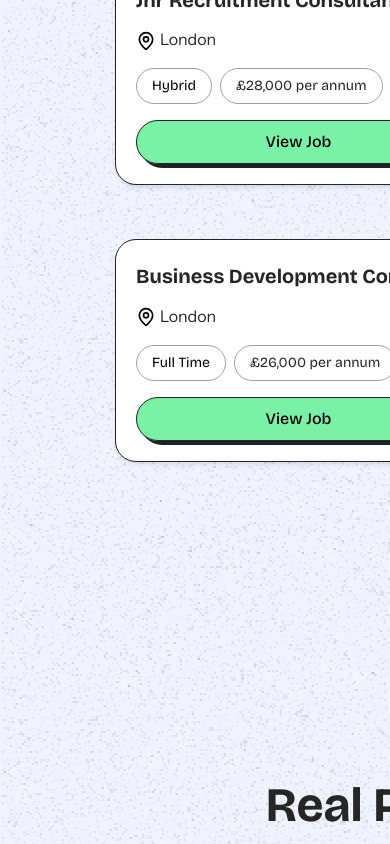
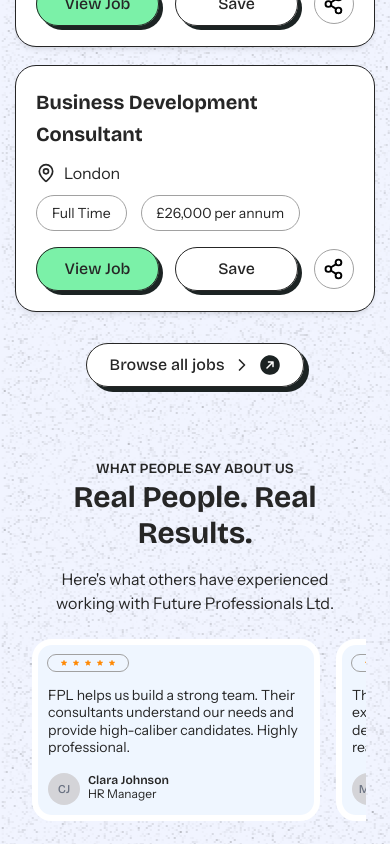
Before and after one commit to ndrew98/futurePro, a React (Vite) app: page / in a window 390 px wide. Shown: the part 4560-5404 px from the top of the page. Built offline with nearby package versions, Linux system fonts and the light colour scheme.

Commit message:
Testimaonial Mobile Screen DOne

```diff
--- a/src/components/FeaturedJobsSection.jsx
+++ b/src/components/FeaturedJobsSection.jsx
@@ -8,7 +8,7 @@ const FeaturedJobsSection = () => {
   const [loading, setLoading] = useState(true);
 
   useEffect(() => {
-    // Using mock data for now ,will later fetch from the api
+    // Using mock data for now, will later fetch from the api
     const mockJobs = [
       {
         id: 1,
@@ -39,20 +39,20 @@ const FeaturedJobsSection = () => {
 
   return (
     <section
-      className="w-full px-20 py-28 inline-flex flex-col justify-start items-center gap-12"
+      className="w-full px-4 py-12 md:px-20 md:py-28 flex flex-col justify-start items-center gap-8 md:gap-12"
       style={{
         backgroundImage: `url(${assets.white_noise})`,
       }}
     >
-      <div className="mx-auto px-4">
-        <div className="text-center mb-12">
-          <div className="text-center justify-start text-neutral-800 text-base font-semibold font-['Bricolage_Grotesque'] mb-2">
+      <div className="w-full sm:w-96 md:w-auto">
+        <div className="text-center mb-8 md:mb-12">
+          <div className="text-center text-neutral-800 text-base font-semibold font-['Bricolage_Grotesque'] mb-2">
             LATEST ROLES
           </div>
-          <h2 className="text-center justify-start text-neutral-800 text-5xl font-bold font-['Bricolage_Grotesque'] leading-[62.40px]">
+          <h2 className="text-center text-neutral-800 text-3xl md:text-5xl font-bold font-['Bricolage_Grotesque'] leading-10 md:leading-[62.40px]">
             Fresh Opportunities, Handpicked for You
           </h2>
-          <p className="w-[801.01px] text-center j text-neutral-800 text-lg font-normal font-['Instrument_Sans'] leading-normal mx-auto">
+          <p className="text-center text-neutral-800 text-base md:text-lg font-normal font-['Instrument_Sans'] leading-tight md:leading-normal mx-auto">
             We update our listings regularly with the latest vacancies across
             industries. Explore some of our most recent opportunities below—and
             apply today.
@@ -60,52 +60,68 @@ const FeaturedJobsSection = () => {
         </div>
 
         {loading ? (
-          <div className="flex justify-center ">
+          <div className="flex justify-center">
             <div className="animate-spin rounded-full h-12 w-12 border-t-2 border-b-2 border-blue-500"></div>
           </div>
         ) : (
           <>
-            <div className="grid grid-cols-1 p-5  content-between md:grid-cols-3 gap-14">
+            <div className="flex flex-col gap-5 md:grid md:grid-cols-3 md:gap-8">
               {featuredJobs.map((job) => (
                 <div
                   key={job.id}
-                  className="bg-white rounded-[20px] p-5 self-stretch  outline-[0.50px] outline-offset-[-0.50px] outline-neutral-800 shadow-md "
+                  className="bg-white rounded-[20px] p-5 self-stretch outline outline-[0.50px] outline-offset-[-0.50px] outline-neutral-800 shadow-md flex flex-col justify-between"
                 >
-                  <h3 className="mb-3 self-stretch text-neutral-800 text-xl font-bold font-['Bricolage_Grotesque'] leading-relaxed">
+                  <div className="flex-1 flex flex-col gap-3">
+                    <h3 className="self-stretch text-neutral-800 text-xl font-bold font-['Bricolage_Grotesque'] leading-relaxed">
                       {job.title}
                     </h3>
-                  <div className="mb-4">
-                    <MapPin className="inline-block h-5 w-5 ext-neutral-800 mr-1" />
-                    <span className="text-center  text-neutral-800 text-base font-normal font-['Instrument_Sans'] leading-tight">
+                    <div className="inline-flex items-end gap-2">
+                      <MapPin className="h-5 w-5 text-neutral-800" />
+                      <span className="text-center text-neutral-800 text-base font-normal font-['Instrument_Sans'] leading-tight">
                         {job.location}
                       </span>
                     </div>
 
-                  <div className="flex flex-wrap gap-2 mb-4">
-                    <span className="px-4 py-2 rounded-[100px] outline-1 outline-offset-[-1px] outline-neutral-400 flex justify-center items-center gap-2.5 text-sm">
+                    <div className="inline-flex flex-wrap gap-3.5">
+                      <span className="px-4 py-2 rounded-[100px] outline outline-1 outline-offset-[-1px] outline-neutral-400 flex justify-center items-center text-sm text-neutral-800 font-['Instrument_Sans']">
                         {job.type}
                       </span>
-                    <span className="px-4 py-2 rounded-[100px] outline-1 outline-offset-[-1px] outline-neutral-400 flex justify-center items-center gap-2.5 text-sm text-neutral-800">
+                      <span className="px-4 py-2 rounded-[100px] outline outline-1 outline-offset-[-1px] outline-neutral-400 flex justify-center items-center text-sm text-neutral-800 font-['Instrument_Sans']">
                         {job.salary}
                       </span>
                     </div>
-                  <div className="self-stretch flex items-center justify-between mt-4 gap-3.5">
-                    <button className="flex-1  px-6 py-3 bg-green-300 rounded-[100px] shadow-[4px_4px_0px_0px_rgba(28,35,35,1.00)] font-medium font-['Bricolage_Grotesque'] leading-tight  text-base  outline-1 outline-offset-[-1px] outline-neutral-800 flex justify-center items-center gap-2  hover:bg-gray-50 transition">
+                  </div>
+
+                  <div className="self-stretch inline-flex justify-start items-center gap-4 mt-4">
+                    <button className="flex-1 px-6 py-3 bg-green-300 rounded-[100px] shadow-[4px_4px_0px_0px_rgba(28,35,35,1.00)] outline outline-1 outline-offset-[-1px] outline-neutral-800 flex justify-center items-center">
+                      <span className="text-neutral-800 text-base font-medium font-['Bricolage_Grotesque'] leading-tight">
                         View Job
+                      </span>
                     </button>
-                    <button className="flex-1 px-6 py-3 bg-white rounded-[100px] shadow-[4px_4px_0px_0px_rgba(28,35,35,1.00)]  outline-1 outline-offset-[-1px]text-neutral-800 text-base font-medium font-['Bricolage_Grotesque'] leading-tight outline-neutral-800 flex justify-center items-center gap-2 hover:border-gray-400 transition">
+                    <button className="flex-1 px-6 py-3 bg-white rounded-[100px] shadow-[4px_4px_0px_0px_rgba(28,35,35,1.00)] outline outline-1 outline-offset-[-1px] outline-neutral-800 flex justify-center items-center">
+                      <span className="text-neutral-800 text-base font-medium font-['Bricolage_Grotesque'] leading-tight">
                         Save
+                      </span>
                     </button>
-                    <button className="p-2 text-gray-500 rounded-full border border-gray-400 hover:text-gray-700">
-                      <img src={assets.sharenetwork} alt="SharedNetwork" />
+                    <button className="p-2 rounded-[100px] outline outline-1 outline-offset-[-1px] outline-neutral-400 flex justify-start items-center gap-2.5 overflow-hidden">
+                      <img
+                        src={assets.sharenetwork}
+                        alt="SharedNetwork"
+                        className="w-6 h-6"
+                      />
                     </button>
                   </div>
                 </div>
               ))}
             </div>
 
-            <div className="mt-10 text-center flex items-center justify-center">
-              <SecondaryButton to="job-board">Browse all jobs</SecondaryButton>
+            <div className="mt-8 md:mt-10 text-center flex items-center justify-center">
+              <SecondaryButton to="job-board">
+                <div className="flex items-center gap-2">
+                  <span>Browse all jobs</span>
+                  <ChevronRight size={20} />
+                </div>
+              </SecondaryButton>
             </div>
           </>
         )}
--- a/src/components/Hero.jsx
+++ b/src/components/Hero.jsx
@@ -1,146 +1,133 @@
 import React from "react";
-import Marquee from "react-fast-marquee";
 import { assets } from "../assets/assets";
 
-const ServicesSection = () => {
+const TestimonialsSection = () => {
   return (
     <section
-      className="py-16 "
+      className="w-full p-20 inline-flex flex-col justify-start items-center gap-12"
       style={{
         backgroundImage: `url(${assets.white_noise})`,
       }}
     >
-      <div className="mx-auto px-20">
-        <div className="text-center mb-12">
-          <div className=" text-neutral-800 text-base font-semibold font-['Bricolage_Grotesque'] mb-2">
-            OUR SERVICES
+      <div className="mx-auto flex flex-col">
+        <div className="text-center items-center mb-6">
+          <div className="text-center justify-start text-neutral-800 text-base font-semibold font-['Bricolage_Grotesque']">
+            WHAT PEOPLE SAY ABOUT US
           </div>
-          <h2 className="text-5xl text-neutral-800 md:text-5xl font-bold font-['Bricolage_Grotesque'] leading-[62.40px] mb-6">
-            Tailored Recruitment Solutions
+          <h2 className="text-center justify-start text-neutral-800 text-5xl font-bold font-['Bricolage_Grotesque'] mb-6">
+            Real People. Real Results.
           </h2>
-          <p className="max-w-3xl mx-auto self-stretch text-neutral-800 text-lg  font-normal font-['Instrument_Sans'] leading-normal">
-            Every company is different. Every professional is unique. That's why
-            we offer tailored recruitment solutions to suit your needs however
-            specific they may be.
+          <p className="w-96 text-center justify-start text-neutral-800 text-lg font-normal font-['Instrument_Sans'] leading-normal mx-auto">
+            Here's what others have experienced working with Future
+            Professionals Ltd.
           </p>
         </div>
 
-        <div className="grid grid-cols-1 md:grid-cols-3 gap-8">
-          {/* Permanent Recruitment */}
-          <div
-            className=" p-8 rounded-xl shadow-md  outline-[6px] outline-offset-[-6px] outline-white text-center "
-            style={{ backgroundColor: "var(--color-background)" }}
-          >
-            <div className="text-blue-500 mb-4">
-              <img
-                src={assets.permanent_icon}
-                alt=""
-                className="h-12 w-12 mx-auto"
-              />
-            </div>
-            <h3 className="text-xl font-bold mb-3">Permanent Recruitment</h3>
-            <p className="text-gray-600">
-              We specialize in finding top-tier talent for permanent positions,
-              ensuring a perfect fit for both clients and candidates.
-            </p>
+        {/* Grouped testimonials */}
+        <div className="self-stretch flex flex-row gap-5">
+          {/* Group 1: 1st and 2nd */}
+          <div className="flex flex-wrap gap-5 justify-start">
+            <TestimonialCard {...testimonials[0]} />
+            <TestimonialCard {...testimonials[1]} />
           </div>
 
-          {/* Temporary Recruitment */}
-          <div
-            className=" p-8 rounded-xl shadow-md  outline-[6px] outline-offset-[-6px] outline-white text-center "
-            style={{ backgroundColor: "var(--color-background)" }}
-          >
-            <div className="text-green-500 mb-4">
-              <img
-                src={assets.temporary_icon}
-                alt=""
-                className="h-12 w-12 mx-auto"
-              />
-            </div>
-            <h3 className="text-xl font-bold mb-3">Temporary Recruitment</h3>
-            <p className="text-gray-600">
-              Our temporary recruitment solutions provide flexibility and access
-              to skilled professionals for short-term or project-based roles.
-            </p>
+          {/* Group 2: 3rd only */}
+          <div className="flex justify-center w-full h-[482px]">
+            <TestimonialCard {...testimonials[2]} />
           </div>
 
-          {/* Contractual Recruitment */}
-          <div
-            className=" p-8 rounded-xl shadow-md  outline-[6px] outline-offset-[-6px] outline-white text-center "
-            style={{ backgroundColor: "var(--color-background)" }}
-          >
-            <div className="text-orange-500 mb-4 text-center">
-              <img
-                src={assets.contractual_icon}
-                alt=""
-                className="h-12 w-12 mx-auto"
-              />
-            </div>
-            <h3 className="text-xl font-bold mb-3">Contractual Recruitment</h3>
-            <p className="text-gray-600">
-              We connect businesses with specialized talent for specific
-              projects, offering both clients and candidates tailored solutions.
-            </p>
+          {/* Group 3: 4th and 5th */}
+          <div className="flex flex-wrap gap-5 justify-end">
+            <TestimonialCard {...testimonials[3]} />
+            <TestimonialCard {...testimonials[4]} />
           </div>
-        </div>
-
-        {/* Industry icons */}
-        <div className="mt-16 flex flex-wrap justify-center gap-4">
-          <Marquee>
-            {industries.map((industry, index) => (
-              <div
-                key={index}
-                className="flex mx-4 px-6 py-3 gap-3 bg-white rounded-[100px]  shadow-md  text-gray-700 text-sm font-medium whitespace-nowrap overflow-hidden"
-              >
-                <span className="w-5 h-5 mx-auto"> {industry.icon}</span>
-                <span className="text-center justify-start text-neutral-800 text-base font-semibold font-['Instrument_Sans']">
-                  {industry.name}
-                </span>
-              </div>
-            ))}
-          </Marquee>
         </div>
       </div>
     </section>
   );
 };
 
-// Industry list with icons
-const industries = [
+const TestimonialCard = ({ rating, content, author, position }) => {
+  return (
+    <div className="flex-1 min-w-[300px] self-stretch p-5 bg-blue-50 rounded-[20px] outline-[6px] outline-offset-[-6px] outline-white flex flex-col justify-between items-start gap-6">
+      <div className="px-4 py-2 rounded-full outline-1 outline-neutral-400 inline-flex gap-1">
+        {[...Array(5)].map((_, i) => (
+          <svg
+            key={i}
+            className={`w-3 h-3 ${
+              i < rating ? "text-orange-400" : "text-gray-300"
+            }`}
+            fill="currentColor"
+            viewBox="0 0 20 20"
+          >
+            <path d="M9.049 2.927c.3-.921 1.603-.921 1.902 0l1.07 3.292a1 1 0 00.95.69h3.462c.969 0 1.371 1.24.588 1.81l-2.8 2.034a1 1 0 00-.364 1.118l1.07 3.292c.3.921-.755 1.688-1.54 1.118l-2.8-2.034a1 1 0 00-1.175 0l-2.8 2.034c-.784.57-1.838-.197-1.539-1.118l1.07-3.292a1 1 0 00-.364-1.118L2.98 8.72c-.783-.57-.38-1.81.588-1.81h3.461a1 1 0 00.951-.69l1.07-3.292z" />
+          </svg>
+        ))}
+      </div>
+
+      <p className="text-neutral-800 text-base font-normal font-['Instrument_Sans'] leading-tight">
+        {content}
+      </p>
+
+      <div className="inline-flex justify-start items-start gap-2.5">
+        <div className="w-9 h-9 bg-zinc-300 rounded-full flex justify-center items-center">
+          <span className="text-gray-500 font-medium">
+            {author
+              .split(" ")
+              .map((n) => n[0])
+              .join("")}
+          </span>
+        </div>
+        <div className="inline-flex flex-col justify-start items-start">
+          <div className="text-neutral-800 text-sm font-semibold font-['Bricolage_Grotesque'] leading-tight">
+            {author}
+          </div>
+          <div className="text-neutral-800 text-xs font-normal font-['Instrument_Sans'] leading-none">
+            {position}
+          </div>
+        </div>
+      </div>
+    </div>
+  );
+};
+
+// Sample testimonial data
+const testimonials = [
   {
-    name: "Healthcare",
-    icon: <img src={assets.stethoscope} alt="Healthcare" className="h-6 w-6" />,
+    rating: 5,
+    content:
+      "FPL helps us build a strong team. Their consultants understand our needs and provide high-caliber candidates. Highly professional.",
+    author: "Clara Johnson",
+    position: "HR Manager",
   },
   {
-    name: "Finance",
-    icon: <img src={assets.coins} alt="Finance" className="h-6 w-6" />,
+    rating: 5,
+    content:
+      "Their support goes beyond expectations. We rely on them to deliver talent quickly and efficiently. A real game changer.",
+    author: "Michael Smith",
+    position: "Talent Lead",
   },
   {
-    name: "Education",
-    icon: (
-      <img src={assets.graduationcap} alt="Education" className="h-6 w-6" />
-    ),
+    rating: 5,
+    content:
+      "FPL provided expert insights and a deep understanding of our industry. They helped us grow with the right people.",
+    author: "Sarah Williams",
+    position: "CEO",
   },
   {
-    name: "Legal Services",
-    icon: <img src={assets.gavel} alt="Legal Services" className="h-6 w-6" />,
+    rating: 5,
+    content:
+      "The professionalism and dedication from FPL is unmatched. We value their partnership greatly and see great long-term potential.",
+    author: "David Brown",
+    position: "CTO",
   },
   {
-    name: "Hospitality",
-    icon: <img src={assets.bed} alt="Hospitality" className="h-6 w-6" />,
-  },
-  {
-    name: "Industrial",
-    icon: <img src={assets.hardhat} alt="Industrial" className="h-6 w-6" />,
-  },
-  {
-    name: "Healthcare",
-    icon: <img src={assets.stethoscope} alt="Healthcare" className="h-6 w-6" />,
-  },
-  {
-    name: "Finance",
-    icon: <img src={assets.coins} alt="Finance" className="h-6 w-6" />,
+    rating: 5,
+    content:
+      "Thanks to FPL, our team is more capable than ever. They truly understand people and business needs.",
+    author: "Jessica Lee",
+    position: "Operations Manager",
   },
 ];
 
-export default ServicesSection;
+export default TestimonialsSection;
--- a/src/components/TestimonalsSection.jsx
+++ b/src/components/TestimonalsSection.jsx
@@ -1,60 +1,104 @@
-import React from "react";
+import React, { useState, useEffect } from "react";
 import { assets } from "../assets/assets";
 
 const TestimonialsSection = () => {
+  const [isMobile, setIsMobile] = useState(false);
+
+  useEffect(() => {
+    // Check if screen is mobile-sized on initial render
+    const checkScreenSize = () => {
+      setIsMobile(window.innerWidth < 768);
+    };
+
+    // Set initial state
+    checkScreenSize();
+
+    // Add event listener for window resize
+    window.addEventListener("resize", checkScreenSize);
+
+    // Clean up
+    return () => window.removeEventListener("resize", checkScreenSize);
+  }, []);
+
   return (
     <section
-      className="w-full p-20 inline-flex flex-col justify-start items-center gap-12"
+      className="w-full p-6 md:p-20 inline-flex flex-col justify-start items-center gap-6 md:gap-12"
       style={{
         backgroundImage: `url(${assets.white_noise})`,
       }}
     >
-      <div className="mx-auto flex flex-col">
+      <div className="mx-auto flex flex-col w-full ">
         <div className="text-center items-center mb-6">
-          <div className="text-center justify-start text-neutral-800 text-base font-semibold font-['Bricolage_Grotesque']">
+          <div className="text-center justify-start text-neutral-800 text-sm md:text-base font-semibold font-['Bricolage_Grotesque']">
             WHAT PEOPLE SAY ABOUT US
           </div>
-          <h2 className="text-center justify-start text-neutral-800 text-5xl font-bold font-['Bricolage_Grotesque'] mb-6">
+          <h2 className="text-center justify-start text-neutral-800 text-3xl md:text-5xl font-bold font-['Bricolage_Grotesque'] mb-4 md:mb-6">
             Real People. Real Results.
           </h2>
-          <p className="w-96 text-center justify-start text-neutral-800 text-lg font-normal font-['Instrument_Sans'] leading-normal mx-auto">
+          <p className="w-full max-w-xs md:max-w-md text-center justify-start text-neutral-800 text-base md:text-lg font-normal font-['Instrument_Sans'] leading-normal mx-auto">
             Here's what others have experienced working with Future
             Professionals Ltd.
           </p>
         </div>
 
-        {/* Grouped testimonials */}
+        {/* Testimonial display - desktop vs mobile */}
+        {isMobile ? (
+          <MobileTestimonials testimonials={testimonials} />
+        ) : (
+          <DesktopTestimonials testimonials={testimonials} />
+        )}
+      </div>
+    </section>
+  );
+};
+
+// Mobile version with horizontal scrolling
+const MobileTestimonials = ({ testimonials }) => {
+  return (
+    <div className="w-full overflow-x-auto pb-6">
+      <div className="inline-flex gap-4 px-2 min-w-max">
+        {testimonials.map((testimonial, index) => (
+          <div key={index} className="w-72 flex-shrink-0">
+            <TestimonialCard {...testimonial} />
+          </div>
+        ))}
+      </div>
+    </div>
+  );
+};
+
+// Desktop version with grouped layout
+const DesktopTestimonials = ({ testimonials }) => {
+  return (
     <div className="self-stretch flex flex-row gap-5">
       {/* Group 1: 1st and 2nd */}
-          <div className="flex flex-wrap gap-5 justify-start">
+      <div className="flex flex-col gap-5 justify-start">
         <TestimonialCard {...testimonials[0]} />
         <TestimonialCard {...testimonials[1]} />
       </div>
 
       {/* Group 2: 3rd only */}
-          <div className="flex justify-center w-full h-[482px]">
+      <div className="flex justify-center w-full">
         <TestimonialCard {...testimonials[2]} />
       </div>
 
       {/* Group 3: 4th and 5th */}
-          <div className="flex flex-wrap gap-5 justify-end">
+      <div className="flex flex-col gap-5 justify-end">
         <TestimonialCard {...testimonials[3]} />
         <TestimonialCard {...testimonials[4]} />
       </div>
     </div>
-      </div>
-    </section>
   );
 };
 
 const TestimonialCard = ({ rating, content, author, position }) => {
   return (
-    <div className="flex-1 min-w-[300px] self-stretch p-5 bg-blue-50 rounded-[20px] outline-[6px] outline-offset-[-6px] outline-white flex flex-col justify-between items-start gap-6">
-      <div className="px-4 py-2 rounded-full outline-1 outline-neutral-400 inline-flex gap-1">
+    <div className="flex-1 min-w-[270px] self-stretch p-4 md:p-5 bg-blue-50 rounded-[20px] outline-[6px] outline-offset-[-6px] outline-white flex flex-col justify-between items-start gap-4 md:gap-6">
+      <div className="px-3 md:px-4 py-1 md:py-2 rounded-full outline-1 outline-neutral-400 inline-flex gap-1">
         {[...Array(5)].map((_, i) => (
           <svg
             key={i}
-            className={`w-3 h-3 ${
+            className={`w-2 h-2 md:w-3 md:h-3 ${
               i < rating ? "text-orange-400" : "text-gray-300"
             }`}
             fill="currentColor"
@@ -65,13 +109,13 @@ const TestimonialCard = ({ rating, content, author, position }) => {
         ))}
       </div>
 
-      <p className="text-neutral-800 text-base font-normal font-['Instrument_Sans'] leading-tight">
+      <p className="text-neutral-800 text-sm md:text-base font-normal font-['Instrument_Sans'] leading-tight">
         {content}
       </p>
 
-      <div className="inline-flex justify-start items-start gap-2.5">
-        <div className="w-9 h-9 bg-zinc-300 rounded-full flex justify-center items-center">
-          <span className="text-gray-500 font-medium">
+      <div className="inline-flex justify-start items-start gap-2">
+        <div className="w-8 h-8 md:w-9 md:h-9 bg-zinc-300 rounded-full flex justify-center items-center">
+          <span className="text-gray-500 text-xs md:text-sm font-medium">
             {author
               .split(" ")
               .map((n) => n[0])
@@ -79,7 +123,7 @@ const TestimonialCard = ({ rating, content, author, position }) => {
           </span>
         </div>
         <div className="inline-flex flex-col justify-start items-start">
-          <div className="text-neutral-800 text-sm font-semibold font-['Bricolage_Grotesque'] leading-tight">
+          <div className="text-neutral-800 text-xs md:text-sm font-semibold font-['Bricolage_Grotesque'] leading-tight">
             {author}
           </div>
           <div className="text-neutral-800 text-xs font-normal font-['Instrument_Sans'] leading-none">
```
Lines whose indentation alone changed are shown as unchanged.
